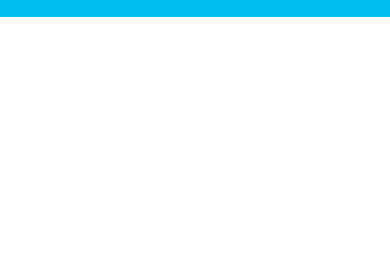
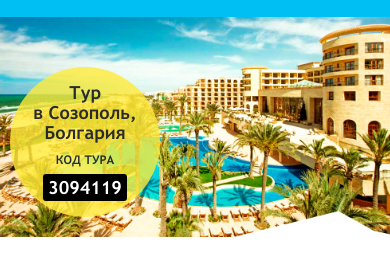
Before and after one commit to YuriyShandor/Fleeks-test, a plain HTML site: page index.html in a window 390 px wide. Shown: the part 151-426 px from the top of the page. Drawn offline with Linux system fonts and the light colour scheme.

Commit message:
Add Section Banner

```diff
--- a/index.html
+++ b/index.html
@@ -34,6 +34,23 @@
     </div>
   </header>
 
+  <section>
+    <div class="container">
+      <div class="row banner-block">
+        <div class="plashka">
+          <h1>Тур<br>в Созополь, Болгария</h1>
+          <span>код тура</span>
+          <div class="tour-code">3094119</div>
+        </div>
+      </div>
+    </div>
+  </section>
+
+  <section></section>
+  <section></section>
+  <section></section>
+  <section></section>
+
 
   <script src="js/jquery-3.2.1.min.js" type="text/javascript"></script>
   <script src="js/bootstrap.js" type="text/javascript"></script>
--- a/scss/style.scss
+++ b/scss/style.scss
@@ -268,21 +268,105 @@ header {
   }
 }
 
+.banner-block {
+  background: url(../img/banner.png) no-repeat center / cover;
+  .plashka {
+    margin-top: 275px;
+    margin-left: 28px;
+    margin-bottom: 48px;
+    width: 230px;
+    height: 230px;
+    border-radius: 230px;
+    background: rgba(255, 235, 59, 0.8);
+    display: -ms-flex;
+    display: -webkit-box;
+    display: -ms-flexbox;
+    display: flex;
+    -webkit-box-orient: vertical;
+    -webkit-box-direction: normal;
+        -ms-flex-direction: column;
+            flex-direction: column;
+    -webkit-box-pack: center;
+        -ms-flex-pack: center;
+            justify-content: center;
+    -webkit-box-align: center;
+        -ms-flex-align: center;
+            align-items: center;
+    font-family: Trebuchet;
+
+    h1 {
+      font-size: 25px;
+      text-align: center;
+      font-weight: 700;
+    }
+
+    span {
+      font-size: 14px;
+      font-weight: 700;
+      text-transform: uppercase;
+    }
+
+    .tour-code {
+      font-size: 24px;
+      font-weight: 700;
+      background: #000;
+      color: #fff;
+      padding: 0 5px;
+      border-radius: 3px;
+      margin-top: 5px;
+    }
+  }
+}
 
 @media only screen and (max-width : 1199px) {
-
+  .banner-block {
+    .plashka {
+      margin-top: 230px;
+    }
+  }
 }
 
 @media only screen and (max-width : 991px) {
-
+  .banner-block {
+    .plashka {
+      margin-top: 125px;
+    }
+  }
 }
 
 @media only screen and (max-width : 767px) {
+  .banner-block {
+    .plashka {
+      margin-top: 110px;
+      margin-left: 20px;
+      margin-bottom: 30px;
+      width: 150px;
+      height: 150px;
+      border-radius: 150px;
 
+      h1 {
+        font-size: 18px;
+      }
+
+      span {
+        font-size: 12px;
+      }
+
+      .tour-code {
+        font-size: 18px;
+      }
+    }
+  }
 }
 
 @media only screen and (max-width : 567px) {
-
+  .banner-block {
+    .plashka {
+      margin-top: 50px;
+      margin-left: 10px;
+      margin-bottom: 20px;
+    }
+  }
 }
 
 
```
Also changed, not shown: css/style.css, img/banner.png (added).
